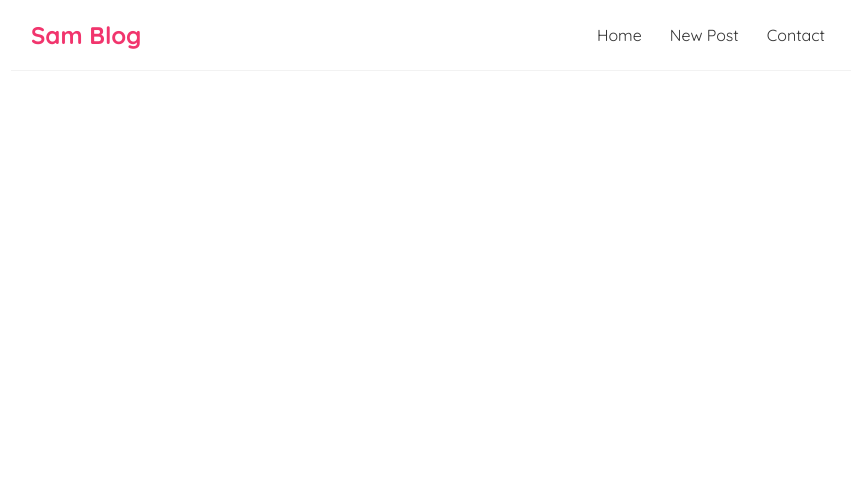
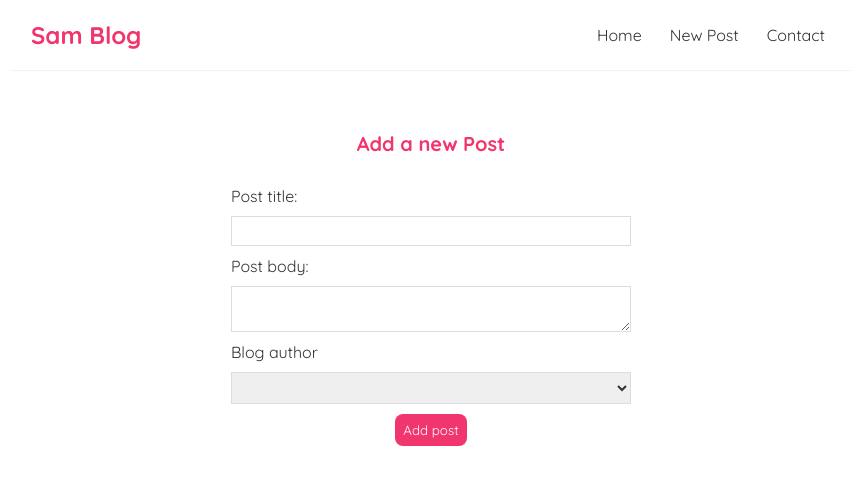
Before and after one commit to smsandja/Sam-blog, a React (Create React App) app: page /posts in a window 1280 px wide. Shown: the top 484 px of the page, without its empty margins (209-1065 px from the left). Built offline with nearby package versions, Linux system fonts and the light colour scheme.

Commit message:
Mise en place du formulaire de creation du blog

```diff
--- a/src/App.js
+++ b/src/App.js
@@ -3,6 +3,8 @@ import Home from './Home';
 import { BrowserRouter as Router, Route, Switch } from 'react-router-dom';
 import NewPost from './NewPost';
 import Contact from './Contact';
+import PostDetails from './PostDetails';
+import CreatePost from './CreatePost';
 
 function App() {
 
@@ -15,11 +17,14 @@ function App() {
           <Route exact path="/">
             <Home />
           </Route>
-          <Route path="/post">
-            <NewPost />
+          <Route exact path="/posts">
+            <CreatePost />
           </Route>
           <Route path="/contact">
             <Contact />
+          </Route>
+          <Route path="/posts/:id">
+            <PostDetails />
           </Route>
         </Switch>
 
--- /dev/null
+++ b/src/CreatePost.js
@@ -0,0 +1,22 @@
+const CreatePost = () => {
+    return (
+        <div className="create">
+            <h2>Add a new Post</h2>
+          <form>
+            <label>Post title:</label>
+            <input type="text" required/>
+            <label>Post body:</label>
+            <textarea required></textarea>
+            <label>Blog author</label>
+            <select>
+                <option value=""></option>
+                <option value="Sam Z">Sam Z.</option>
+                <option value="Ocho Deluxe">Ocho Deluxe</option>
+            </select>
+            <button>Add post</button>
+          </form>
+        </div>
+     );
+}
+
+export default CreatePost;
--- a/src/Navbar.js
+++ b/src/Navbar.js
@@ -6,7 +6,7 @@ const Navbar = () => {
             <h1>Sam Blog</h1>
             <div className="links">
                 <Link to="/">Home</Link>
-                <Link to="/post">New Post</Link>
+                <Link to="/posts">New Post</Link>
                 <Link to="/contact">Contact</Link>
             </div>
         </nav>
--- /dev/null
+++ b/src/PostDetails.js
@@ -0,0 +1,24 @@
+import { useParams } from "react-router-dom/cjs/react-router-dom.min";
+import useFetch from "./useFetch";
+
+const PostDetails = () => {
+    const { id } = useParams();
+    const { data: post, error, isPending } = useFetch('http://localhost:5555/posts/' + id);
+
+    return (
+        <div className="post-details">
+            { isPending && <div>Loading...</div>}
+            { error && <div>{ error }</div>}
+            { post && (
+               <article>
+                    <h2>{ post.title }</h2>
+                    <p>Written by { post.author }</p>
+                    <div>{ post.body }</div>
+               </article>
+
+                )}
+        </div>
+     );
+}
+
+export default PostDetails;
--- a/src/PostList.js
+++ b/src/PostList.js
@@ -1,3 +1,4 @@
+import { Link } from "react-router-dom/cjs/react-router-dom.min";
 const PostList = ({posts, title}) => {
     // const posts = props.posts;
     // const title = props.title;
@@ -6,8 +7,11 @@ const PostList = ({posts, title}) => {
         <h2>{ title }</h2>
          {posts.map( (post)=> (
             <div className="post-preview" key={post.id}>
+                <Link to={`/posts/${post.id}`}>
                 <h2>{post.title}</h2>
                 <p>Written by {post.author}</p>
+                </Link>
+
             </div>
         ))}
         </div>
--- a/src/index.css
+++ b/src/index.css
@@ -49,3 +49,55 @@
   color: #f1356d;
   margin-bottom: 8px;
 }
+.post-preview a {
+  text-decoration: none;
+}
+
+/* post details page */
+.post-details h2 {
+  font-size: 20px;
+  color: #f1356d;
+  margin-bottom: 10px;
+}
+.post-details div {
+  margin: 20px 0;
+}
+.post-details button {
+  background: #f1356d;
+  color: #fff;
+  border: 0;
+  padding: 8px;
+  border-radius: 8px;
+  cursor: pointer;
+}
+/* create new post form */
+.create {
+  max-width: 400px;
+  margin: 0 auto;
+  text-align: center;
+}
+.create label {
+  text-align: left;
+  display: block;
+}
+.create h2 {
+  font-size: 20px;
+  color: #f1356d;
+  margin-bottom: 30px;
+}
+.create input, .create textarea, .create select {
+  width: 100%;
+  padding: 6px 10px;
+  margin: 10px 0;
+  border: 1px solid #ddd;
+  box-sizing: border-box;
+  display: block;
+}
+.create button {
+  background: #f1356d;
+  color: #fff;
+  border: 0;
+  padding: 8px;
+  border-radius: 8px;
+  cursor: pointer;
+}
--- a/src/useFetch.js
+++ b/src/useFetch.js
@@ -21,12 +21,12 @@ const useFetch = (url) => {
                 setError(null);
             })
             .catch(err => {
-                if (err.name === 'AbortError') {
-                    console.log('fetch aborted')
-                } else {
+                // if (err.name === 'AbortError') {
+                //     console.log('fetch aborted')
+                // } else {
                   setError(err.message);
                   setPending(false);
-                }
+                // }
 
             })
         }, 1000);
```
